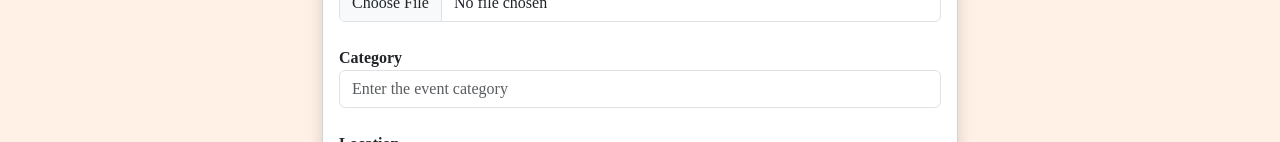
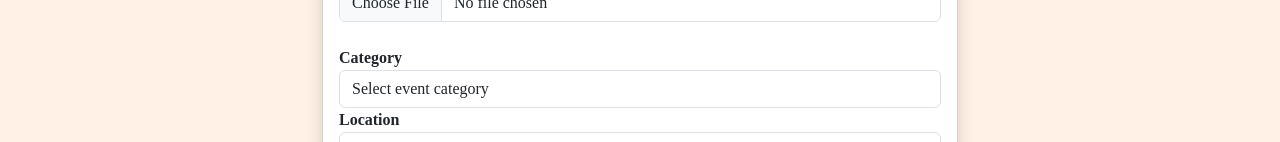
Before and after one commit to L3gitMik3/Snapseat, a React (Create React App) app: page /addeventticket in a window 1280 px wide. Shown: the part 658-800 px from the top of the page. Built offline with nearby package versions, Linux system fonts and the light colour scheme.

Commit message:
Replace text input with category select dropdown

```diff
--- a/src/components/AddEventTicket.jsx
+++ b/src/components/AddEventTicket.jsx
@@ -89,12 +89,21 @@ const Addevent_ticket = () => {
         onChange={(e)=>setProductPhoto(e.target.files[0])}
          required/><br />
         <label htmlFor="">Category</label><br />
-        <input
-        className='form-control'
-        type="text"
-         placeholder='Enter the event category'
-         onChange={(e)=>setCategory(e.target.value)}
-         required/><br />
+              <select
+          className='form-control'
+          onChange={(e) => setCategory(e.target.value)}
+          required
+          defaultValue=""
+        >
+          <option value="" disabled>Select event category</option>
+          <option value="Music">Music</option>
+          <option value="Sports">Sports</option>
+          <option value="Arts">Arts</option>
+          <option value="Food & Drinks">Food & Drinks</option>
+          <option value="Tech">Tech</option>
+          <option value="Comedy">Comedy</option>
+          <option value="Other">Other</option>
+        </select>
         <label htmlFor="">Location</label><br />
         <input
         className='form-control'
```
